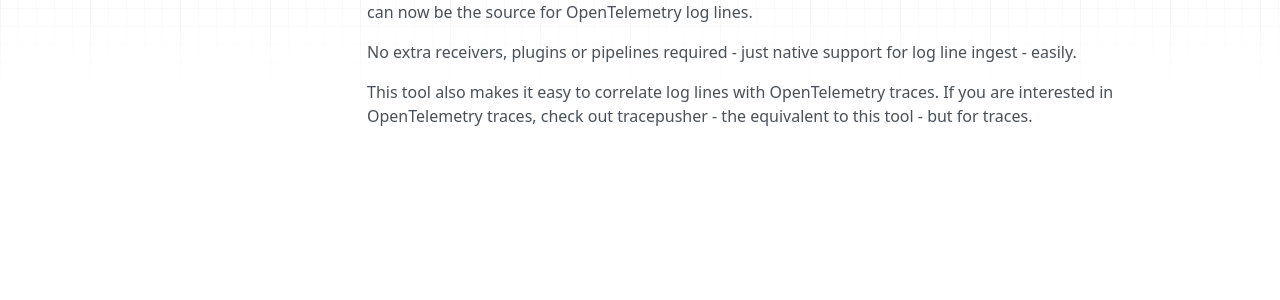
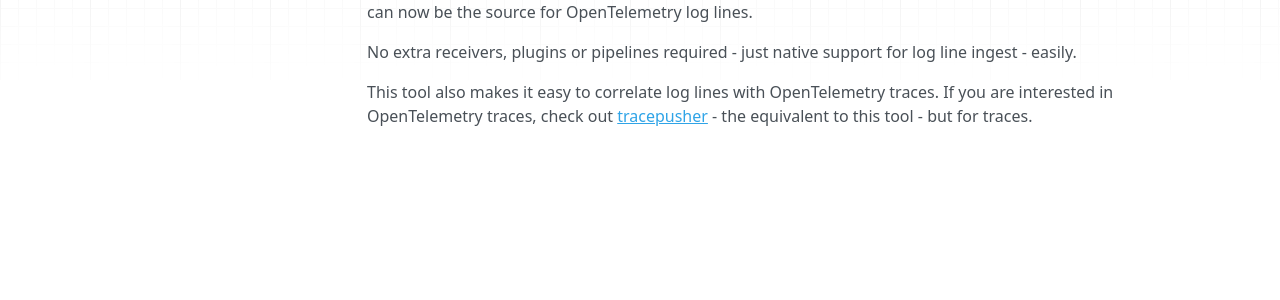
Before and after one commit to agardnerIT/logpusher, an MkDocs documentation site: the page built from docs/faq.md, in a window 1280 px wide. Shown: the part 226-526 px from the top of the page. Built offline with MkDocs 1.6.1, drawn with Linux system fonts in a browser that asks for light colours; nearby versions of some CDN libraries; some of the changed lines change nothing that is shown.

Commit message:
add hyperlink on logpusher/docs/faq.md

```diff
--- a/docs/faq.md
+++ b/docs/faq.md
@@ -4,4 +4,4 @@
 
 No extra receivers, plugins or pipelines required - just native support for log line ingest - easily.
 
-This tool also makes it easy to correlate log lines with OpenTelemetry traces. If you are interested in OpenTelemetry traces, check out tracepusher - the equivalent to this tool - but for traces.
+This tool also makes it easy to correlate log lines with OpenTelemetry traces. If you are interested in OpenTelemetry traces, check out [tracepusher](https://agardnerit.github.io/tracepusher/) - the equivalent to this tool - but for traces.
```
